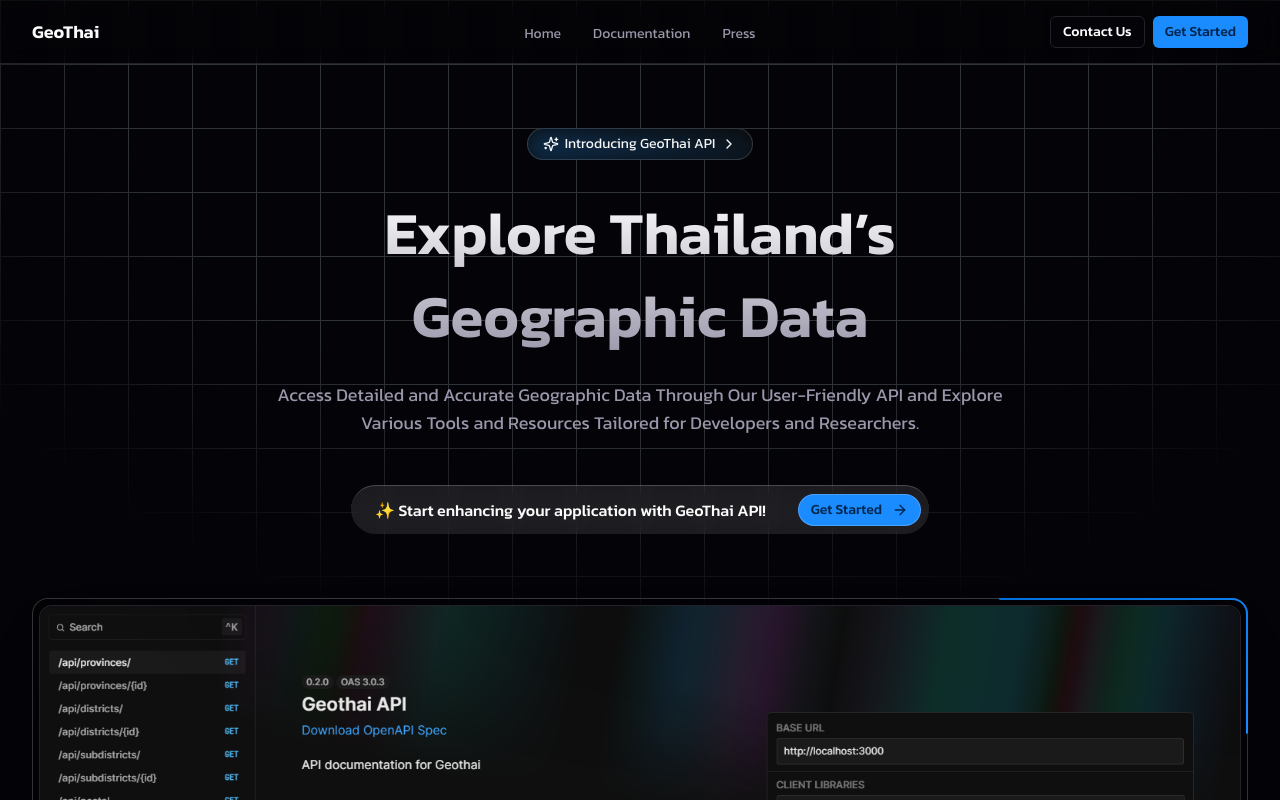
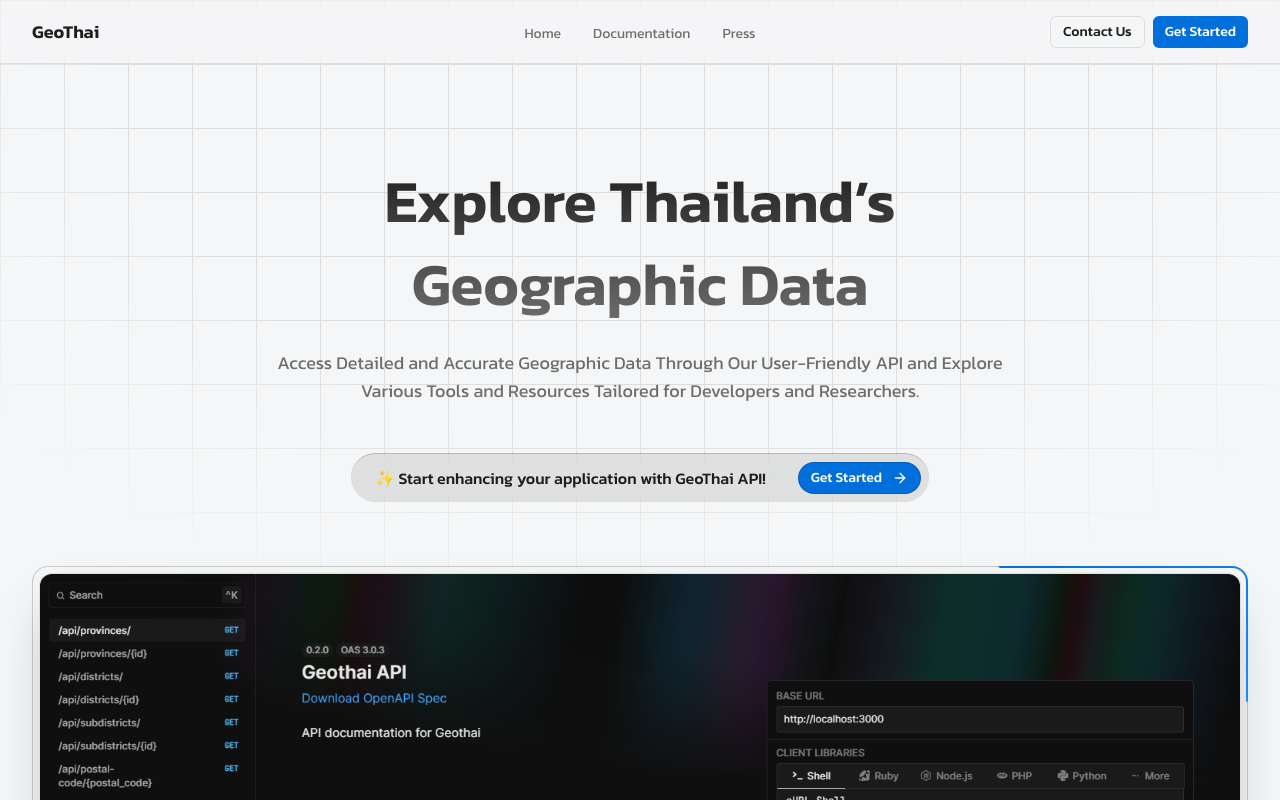
Before and after one commit to pyyupsk/geothai-website, a Next.js app: page / in a window 1280 px wide. Shown: the top 800 px of the page. Built offline with nearby package versions, Linux system fonts and the light colour scheme.

Commit message:
refactor: update layout and styles across components

```diff
--- a/src/app/(landing)/page.tsx
+++ b/src/app/(landing)/page.tsx
@@ -8,7 +8,7 @@
 import { features } from '@/constants/features'
 import { steps } from '@/constants/steps'
 import { commonMetaData } from '@/lib/meta'
-import { ArrowRight, ChevronRight, Sparkles } from 'lucide-react'
+import { ArrowRight } from 'lucide-react'
 import { Metadata } from 'next'
 import Image from 'next/image'
 import Link from 'next/link'
@@ -31,19 +31,6 @@
                 <BackgroundBox />
                 <Container>
                     <div className="flex flex-col items-center justify-center py-20">
-                        <button className="group relative grid overflow-hidden rounded-full px-4 py-1 shadow-[0_1000px_0_0_hsl(0_0%_20%)_inset] transition-colors duration-200">
-                            <span>
-                                <span className="spark mask-gradient absolute inset-0 h-[100%] w-[100%] animate-flip overflow-hidden rounded-full [mask:linear-gradient(white,_transparent_50%)] before:absolute before:aspect-square before:w-[200%] before:rotate-[-90deg] before:animate-rotate before:bg-[conic-gradient(from_0deg,transparent_0_340deg,white_360deg)] before:content-[''] before:[inset:0_auto_auto_50%] before:[translate:-50%_-15%]" />
-                            </span>
-                            <span className="backdrop absolute inset-[1px] rounded-full bg-neutral-950 transition-colors duration-200 group-hover:bg-neutral-900" />
-                            <span className="h-full w-full blur-md absolute bottom-0 inset-x-0 bg-gradient-to-tr from-primary/40"></span>
-                            <span className="z-10 py-0.5 text-sm text-neutral-100 flex items-center justify-center gap-1.5">
-                                <Sparkles className="w-4 h-4" />
-                                Introducing GeoThai API
-                                <ChevronRight className="w-4 h-4" />
-                            </span>
-                        </button>
-
                         <div className="flex flex-col items-center mt-8 max-w-3xl">
                             <h1 className="heading1 text-center bg-clip-text bg-gradient-to-b from-foreground to-muted-foreground text-transparent">
                                 Explore Thailand’s Geographic Data
--- a/src/app/layout.tsx
+++ b/src/app/layout.tsx
@@ -10,7 +10,7 @@
 
 export default function RootLayout({ children }: Readonly<{ children: React.ReactNode }>) {
     return (
-        <html lang="en" className="dark" suppressHydrationWarning>
+        <html lang="en" suppressHydrationWarning>
             <body className={fontSans.className}>
                 {children}
                 <Toaster />
--- a/src/components/background-box.tsx
+++ b/src/components/background-box.tsx
@@ -1,5 +1,5 @@
 export function BackgroundBox() {
     return (
-        <div className="absolute inset-0 bg-[linear-gradient(to_right,#2E3338_1px,transparent_1px),linear-gradient(to_bottom,#2E3338_1px,transparent_1px)] bg-[size:4rem_4rem] [mask-image:radial-gradient(ellipse_60%_50%_at_50%_0%,#000_70%,transparent_110%)] -z-10 h-[150vh]" />
+        <div className="absolute inset-0 bg-[linear-gradient(to_right,#DDDDDD_1px,transparent_1px),linear-gradient(to_bottom,#DDDDDD_1px,transparent_1px)] bg-[size:4rem_4rem] [mask-image:radial-gradient(ellipse_60%_50%_at_50%_0%,#000_70%,transparent_110%)] -z-10 h-[150vh]" />
     )
 }
--- a/src/components/ui/button.tsx
+++ b/src/components/ui/button.tsx
@@ -11,7 +11,7 @@
                 default: 'bg-primary text-primary-foreground hover:bg-primary/90',
                 destructive: 'bg-destructive text-destructive-foreground hover:bg-destructive/90',
                 outline: 'border border-input bg-background hover:bg-accent hover:text-accent-foreground',
-                secondary: 'bg-[#001633] text-primary hover:bg-[#00214c]',
+                secondary: 'bg-secondary text-primary hover:bg-secondary/90',
                 ghost: 'hover:bg-accent hover:text-accent-foreground',
                 link: 'text-primary underline-offset-4 hover:underline',
                 white: 'bg-foreground text-background hover:bg-foreground/90'
--- a/src/components/ui/section-badge.tsx
+++ b/src/components/ui/section-badge.tsx
@@ -8,7 +8,7 @@
     return (
         <div className="relative inline-flex h-8 overflow-hidden rounded-full p-[1.5px] focus:outline-none select-none">
             <span className="absolute inset-[-1000%] animate-[spin_3s_linear_infinite] bg-[conic-gradient(from_90deg_at_50%_50%,#1A8CFF_0%,#FFFFFF_50%,#006edb_100%)]" />
-            <span className="inline-flex h-full w-full cursor-pointer items-center justify-center rounded-full bg-slate-950 px-4 py-1 text-sm font-medium text-primary backdrop-blur-3xl">
+            <span className="inline-flex h-full w-full cursor-pointer items-center justify-center rounded-full bg-background px-4 py-1 text-sm font-medium text-primary backdrop-blur-3xl">
                 {title}
             </span>
         </div>
--- a/src/styles/globals.css
+++ b/src/styles/globals.css
@@ -4,22 +4,22 @@
 
 @layer base {
     :root {
-        --background: 248 38% 98%;
-        --foreground: 248 80% 0%;
-        --muted: 248 23% 88%;
-        --muted-foreground: 248 10% 37%;
-        --popover: 248 38% 98%;
-        --popover-foreground: 248 80% 0%;
-        --card: 248 38% 98%;
-        --card-foreground: 248 80% 0%;
-        --border: 248 12% 88%;
-        --input: 248 12% 88%;
+        --background: 210 11.11% 96.47%;
+        --foreground: 0 0% 11.76%;
+        --muted: 0 0% 87.84%;
+        --muted-foreground: 0 0% 42.75%;
+        --popover: 0 0% 100%;
+        --popover-foreground: 0 0% 11.76%;
+        --card: 0 0% 100%;
+        --card-foreground: 0 0% 11.76%;
+        --border: 0 0% 86.67%;
+        --input: 0 0% 86.67%;
         --primary: 209.86 100% 42.94%;
         --primary-foreground: 0 0% 100%;
-        --secondary: 248 4% 82%;
-        --secondary-foreground: 248 4% 22%;
-        --accent: 248 4% 82%;
-        --accent-foreground: 248 4% 22%;
+        --secondary: 0 0% 90.77%;
+        --secondary-foreground: 0 0% 11.76%;
+        --accent: 216 10.2% 90.39%;
+        --accent-foreground: 0 0% 11.76%;
         --destructive: 356.94 100% 46.08%;
         --destructive-foreground: 0 0% 100%;
         --ring: 209.86 100% 42.94%;
@@ -27,25 +27,25 @@
     }
 
     .dark {
-        --background: 248 40% 2%;
-        --foreground: 248 17% 99%;
-        --muted: 248 23% 12%;
-        --muted-foreground: 248 10% 63%;
-        --popover: 248 40% 2%;
-        --popover-foreground: 248 17% 99%;
-        --card: 248 40% 2%;
-        --card-foreground: 248 17% 99%;
-        --border: 248 12% 15%;
-        --input: 248 12% 15%;
+        --background: 210 10% 15%;
+        --foreground: 0 0% 95%;
+        --muted: 210 10% 25%;
+        --muted-foreground: 0 0% 67.84%;
+        --popover: 210 10% 15%;
+        --popover-foreground: 0 0% 95%;
+        --card: 210 10% 15%;
+        --card-foreground: 0 0% 95%;
+        --border: 210 10% 20%;
+        --input: 210 10% 20%;
         --primary: 210.13 100% 55.1%;
         --primary-foreground: 210.39 100% 15.1%;
-        --secondary: 248 19% 20%;
-        --secondary-foreground: 248 19% 80%;
-        --accent: 248 19% 20%;
-        --accent-foreground: 248 19% 80%;
+        --secondary: 210 4.85% 23.74%;
+        --secondary-foreground: 0 0% 90%;
+        --accent: 204 5.57% 27.89%;
+        --accent-foreground: 0 0% 90%;
         --destructive: 356.74 100% 63.92%;
         --destructive-foreground: 0 100% 16.08%;
-        --ring: 210.13 100% 55.1%;
+        --ring: 210 100% 50%;
     }
 }
 
```
